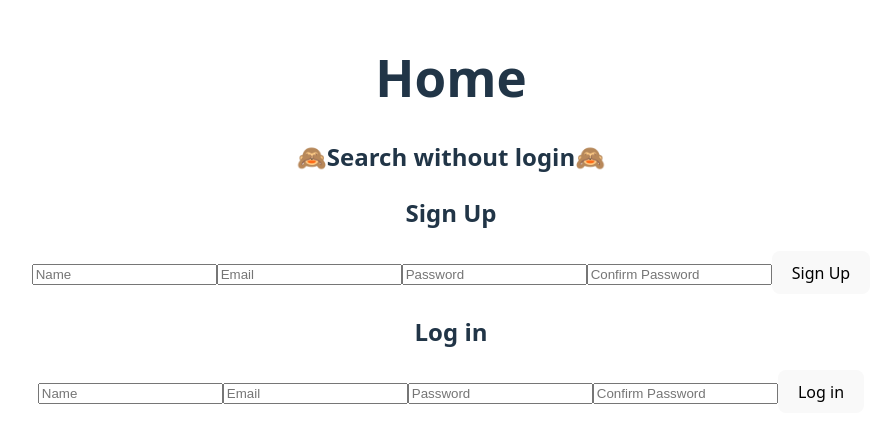
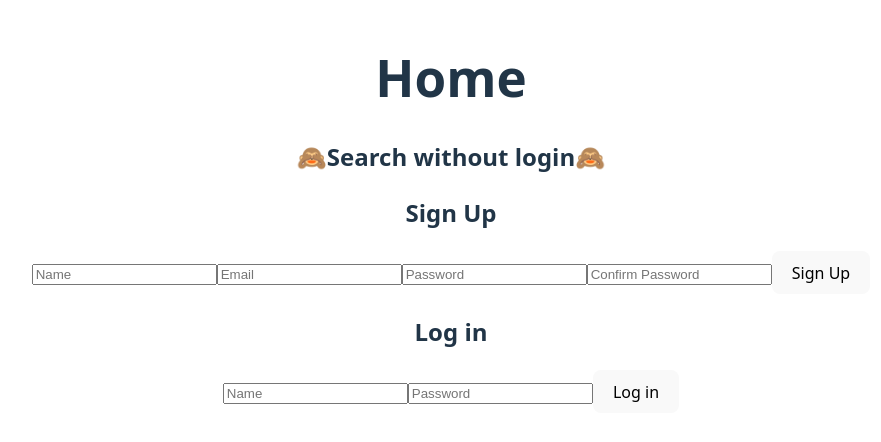
Before and after one commit to minami-77/my-dictionary-frontend, a React (Vite) app: page / in a window 1280 px wide. Shown: the part 186-628 px from the top of the page, without its empty margins (189-1070 px from the left). Built offline with nearby package versions, Linux system fonts and the light colour scheme.

Commit message:
delete email

```diff
--- a/src/components/Login.jsx
+++ b/src/components/Login.jsx
@@ -4,9 +4,7 @@ import { useNavigate } from "react-router";
 
 function Login() {
   const [name, setName] = useState("");
-  const [email, setEmail] = useState("");
   const [password, setPassword] = useState("");
-  const [passwordConfirmation, setPasswordConfirmation] = useState("");
   const [message, setMessage] = useState("");
   const navigate = useNavigate();
 
@@ -16,9 +14,7 @@ function Login() {
   const res = await axios.post("http://localhost:3001/api/v1/login", {
         user: {
           name,
-          email,
           password,
-          password_confirmation: passwordConfirmation,
         },
       });
 
@@ -57,9 +53,7 @@ function Login() {
       <h2>Log in</h2>
       <form onSubmit={handleSubmit}>
         <input value={name} onChange={(e) => setName(e.target.value)} placeholder="Name" />
-        <input value={email} onChange={(e) => setEmail(e.target.value)} placeholder="Email" />
         <input type="password" value={password} onChange={(e) => setPassword(e.target.value)} placeholder="Password" />
-        <input type="password" value={passwordConfirmation} onChange={(e) => setPasswordConfirmation(e.target.value)} placeholder="Confirm Password" />
         <button type="submit">Log in</button>
       </form>
 
```
